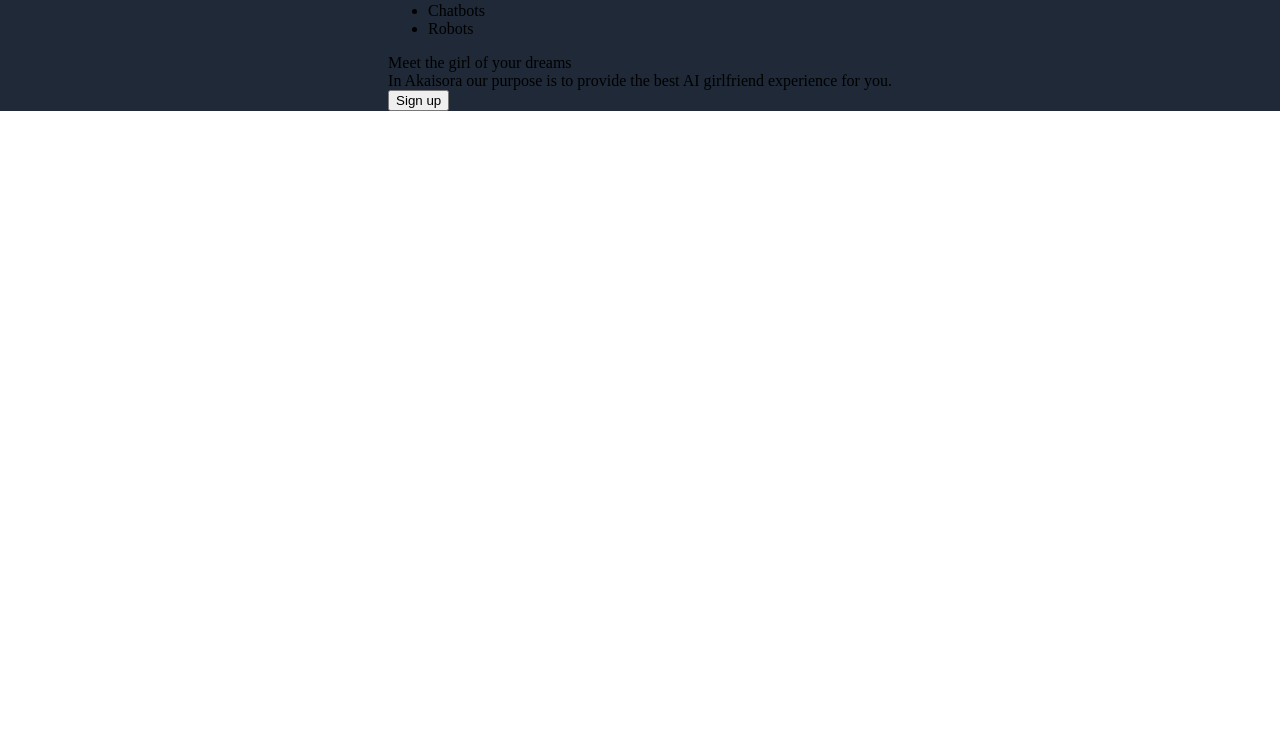
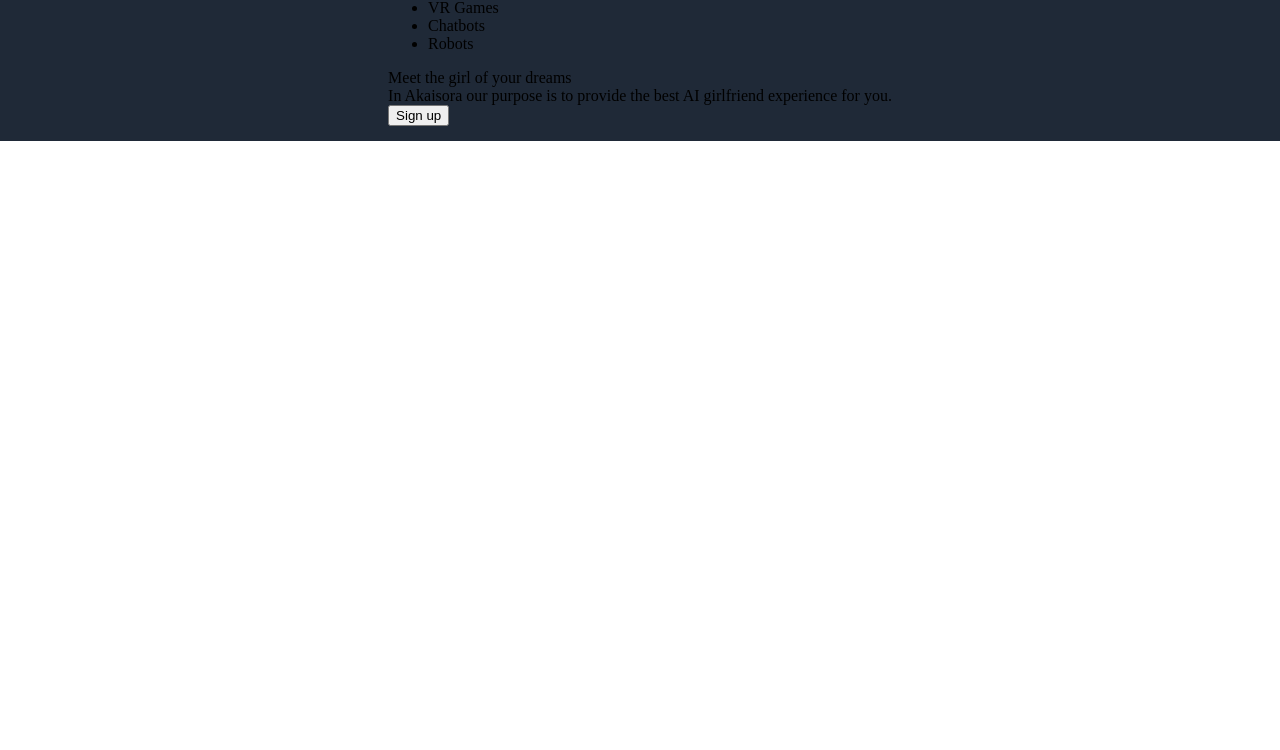
Before and after one commit to esteban-legaspi/odin-landing-page-2, a plain HTML site: page index.html in a window 1280 px wide. Shown: the part 50-800 px from the top of the page. Drawn offline with Linux system fonts and the light colour scheme.

Commit message:
Add first section padding

```diff
--- a/style.css
+++ b/style.css
@@ -7,4 +7,6 @@ body {
     display: flex;
     align-items: center;
     justify-content: center;
+    padding: 15px;
 }
+}
```
